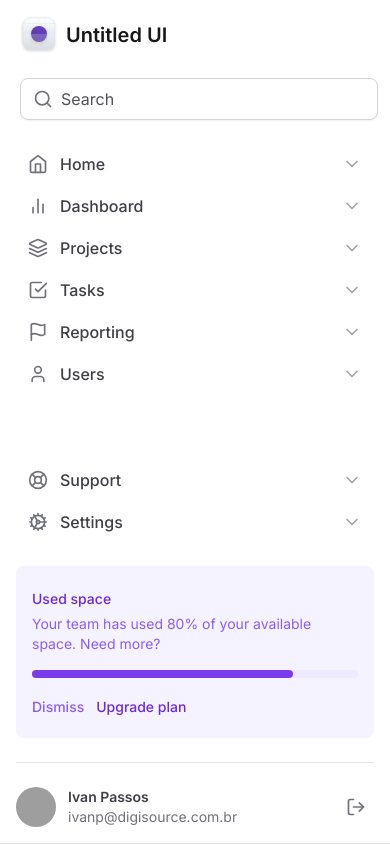
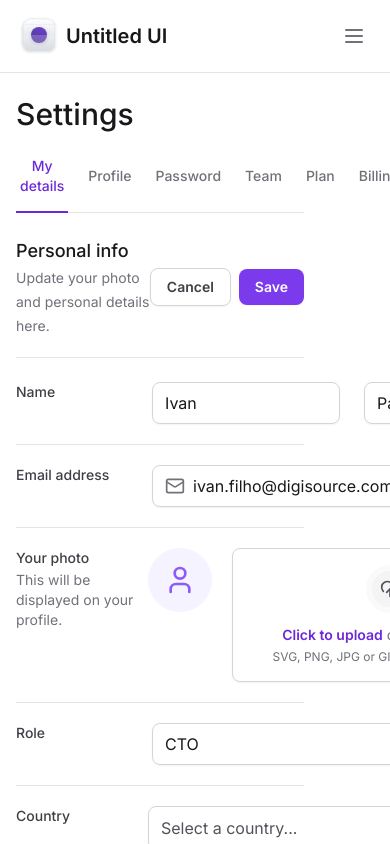
Before and after one commit to ivanrpassos/masterizando-o-tailwind, a Next.js app: page / in a window 390 px wide. Shown: the top 844 px of the page. Built offline with nearby package versions, Linux system fonts and the light colour scheme; grey boxes are pictures that could not be loaded.

Commit message:
Aula 32 - Abertura da Sidebar

```diff
--- a/app/components/Form/FileInput/FileItem.tsx
+++ b/app/components/Form/FileInput/FileItem.tsx
@@ -49,15 +49,15 @@ export function FileItem({ name, size, state }: FileItemProps) {
       {state === 'error' ? (
         <div className="flex flex-1 flex-col items-start gap-1">
           <div className="flex flex-col">
-            <span className="text-error-700 text-sm font-medium">
+            <span className="sm:text-sm sm:font-medium sm:text-error-700">
               Upload failed, please try again.
             </span>
-            <span className="text-error-600 text-sm">{name}</span>
+            <span className="text-error-600 sm:text-sm">{name}</span>
           </div>
 
           <button
             type="button"
-            className="text-error-700 hover:text-error-900 text-sm font-semibold"
+            className="font-semibold hover:text-error-900 sm:text-sm sm:text-error-700"
           >
             Try again
           </button>
--- a/app/components/Form/FileInput/Trigger.tsx
+++ b/app/components/Form/FileInput/Trigger.tsx
@@ -9,9 +9,9 @@ export function Trigger() {
   return (
     <label
       htmlFor={id}
-      className="hover:bg-violet-25 group flex flex-1 cursor-pointer flex-col items-center gap-3 rounded-lg border border-zinc-300 px-6 py-4 text-center text-zinc-500 shadow-sm hover:border-violet-200 hover:text-violet-500"
+      className="group flex flex-1 cursor-pointer flex-col items-center gap-3 rounded-lg border border-zinc-300 px-6 py-4 text-center text-zinc-500 shadow-sm hover:border-violet-200 hover:bg-violet-25 hover:text-violet-500"
     >
-      <div className="border-6 rounded-full border-zinc-50 bg-zinc-100 p-2 group-hover:border-violet-50 group-hover:bg-violet-100">
+      <div className="rounded-full border-6 border-zinc-50 bg-zinc-100 p-2 group-hover:border-violet-50 group-hover:bg-violet-100">
         <UploadCloud className="h-5 w-5 text-zinc-600 group-hover:text-violet-600" />
       </div>
 
--- a/app/components/SideBar/index.tsx
+++ b/app/components/SideBar/index.tsx
@@ -1,13 +1,16 @@
+'use client'
+
 import {
-  BarChart2,
+  BarChart,
   CheckSquare,
   Cog,
   Flag,
   Home,
-  Layers,
   LifeBuoy,
+  Menu,
   Search,
-  User,
+  SquareStack,
+  Users,
 } from 'lucide-react'
 import { Logo } from './Logo'
 
@@ -16,28 +19,42 @@ import { NavItem } from './NavItem'
 import { Profile } from './Profile'
 import { UsedSpaceWidget } from './UsedSpaceWidget'
 
+import * as Collapsible from '@radix-ui/react-collapsible'
+import { Button } from '../Buttons'
+
 export const SideBar = () => {
   return (
-    <aside className="fixed bottom-0 left-0 right-0 top-0 z-20 flex flex-col gap-6 border-b border-zinc-200 bg-white p-4 lg:relative lg:right-auto lg:w-80 lg:border-r lg:px-5 lg:py-8">
+    <Collapsible.Root className="fixed left-0 right-0 top-0 z-20 flex flex-col gap-6 border-b border-zinc-200 bg-white p-4 data-[state=open]:bottom-0 lg:right-auto  lg:w-80 lg:border-r lg:px-5 lg:py-8 lg:data-[state=closed]:bottom-0">
+      <div className="flex items-center justify-between">
         <Logo />
+        <Collapsible.Trigger asChild className="lg:hidden">
+          <Button variant="ghost">
+            <Menu className="h-6 w-6" />
+          </Button>
+        </Collapsible.Trigger>
+      </div>
 
+      <Collapsible.Content
+        forceMount
+        className="flex flex-1 flex-col gap-6 data-[state=closed]:hidden lg:data-[state=closed]:flex"
+      >
         <Input.Root>
           <Input.Prefix>
-          <Search className="h-5 w-5 text-zinc-500" />
+            <Search className="h-5 w-5 to-zinc-500" />
           </Input.Prefix>
           <Input.Control placeholder="Search" />
         </Input.Root>
 
         <nav className="space-y-0.5">
           <NavItem title="Home" icon={Home} />
-        <NavItem title="Dashboard" icon={BarChart2} />
-        <NavItem title="Projects" icon={Layers} />
+          <NavItem title="Dashboard" icon={BarChart} />
+          <NavItem title="Projects" icon={SquareStack} />
           <NavItem title="Tasks" icon={CheckSquare} />
           <NavItem title="Reporting" icon={Flag} />
-        <NavItem title="Users" icon={User} />
+          <NavItem title="Users" icon={Users} />
         </nav>
 
-      <article className="mt-auto flex flex-col gap-6">
+        <div className="mt-auto flex flex-col gap-6">
           <nav className="space-y-0.5">
             <NavItem title="Support" icon={LifeBuoy} />
             <NavItem title="Settings" icon={Cog} />
@@ -45,9 +62,11 @@ export const SideBar = () => {
 
           <UsedSpaceWidget />
 
-        <div className="h-px bg-zinc-200"></div>
+          <div className="h-px bg-zinc-200" />
+
           <Profile />
-      </article>
-    </aside>
+        </div>
+      </Collapsible.Content>
+    </Collapsible.Root>
   )
 }
--- a/app/layout.tsx
+++ b/app/layout.tsx
@@ -1,7 +1,7 @@
-import './globals.css'
 import type { Metadata } from 'next'
 import { Inter } from 'next/font/google'
 import { SideBar } from './components/SideBar'
+import './globals.css'
 
 const inter = Inter({ subsets: ['latin'] })
 
@@ -20,7 +20,9 @@ export default function RootLayout({
       <body className={inter.className}>
         <div className="grid min-h-screen grid-cols-app">
           <SideBar />
-          <main className="px-4 pb-12 pt-8">{children}</main>
+          <main className="px-4 pb-12 pt-24 lg:col-start-2 lg:px-4 lg:pb-12 lg:pt-8">
+            {children}
+          </main>
         </div>
       </body>
     </html>
--- a/package.json
+++ b/package.json
@@ -10,6 +10,7 @@
   },
   "dependencies": {
     "@formkit/auto-animate": "^0.8.0",
+    "@radix-ui/react-collapsible": "^1.0.3",
     "@radix-ui/react-select": "^2.0.0",
     "@radix-ui/react-tabs": "^1.0.4",
     "@types/node": "20.6.0",
```
Also changed, not shown: 1 other file (tests, documents, lock files or other folders). Lines whose indentation alone changed are shown as unchanged.
